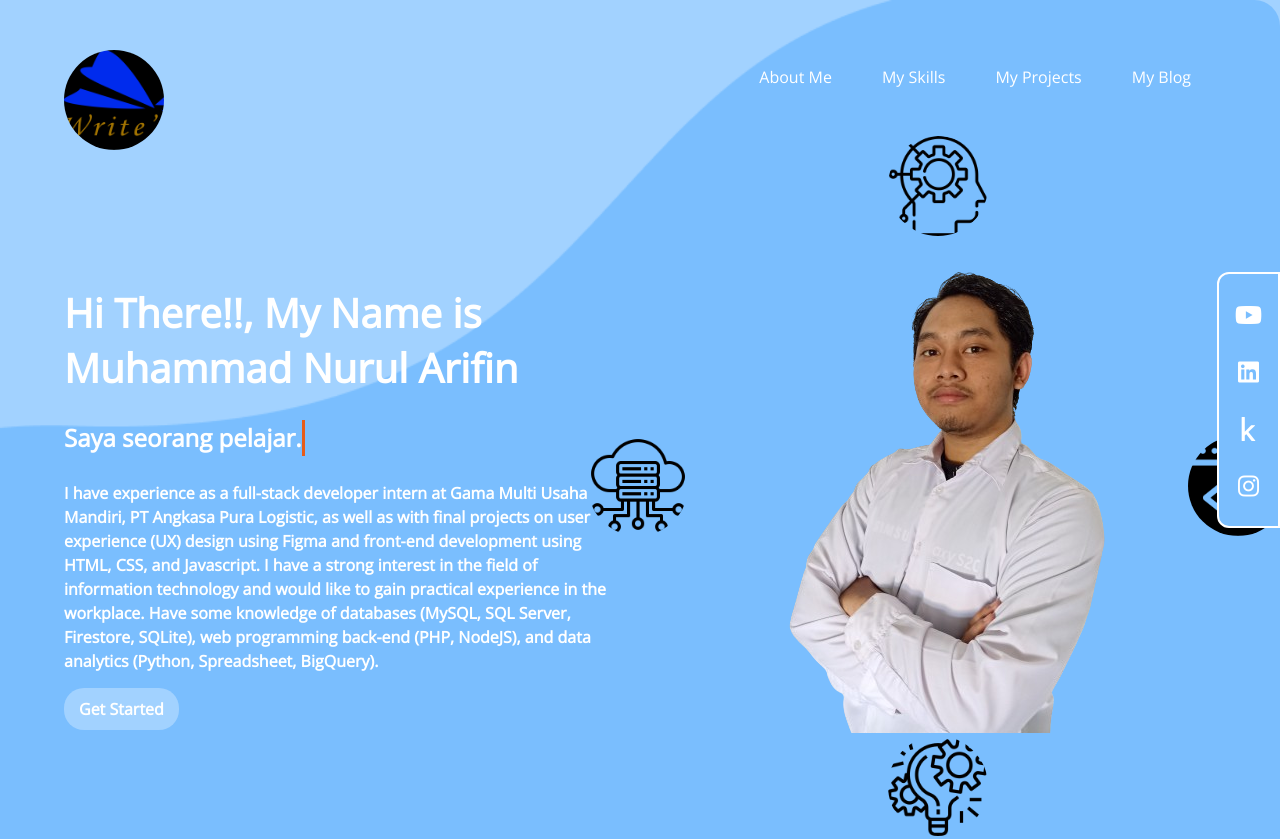
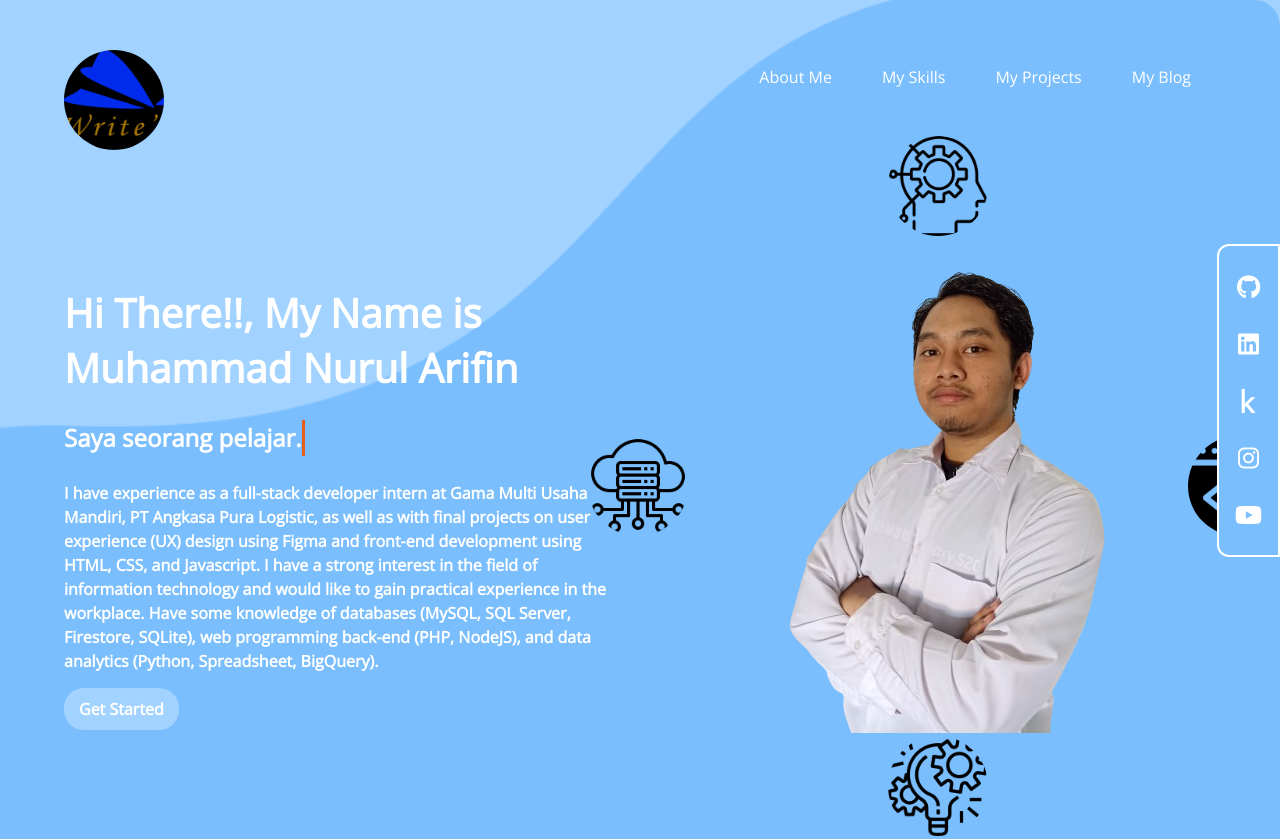
Before and after one commit to Nrulafind/Nrulafind, a plain HTML site: page index.html in a window 1280 px wide. Shown: the top 839 px of the page. Drawn offline with nearby package versions, Linux system fonts and the light colour scheme.

Commit message:
add github on the aside menu

```diff
--- a/index.html
+++ b/index.html
@@ -207,15 +207,17 @@
     <aside>
         <div class="social-media">
             <ul>
-                <li><a href="https://www.youtube.com/@nrula_project3143"><i class="fab fa-youtube"
-                            aria-hidden="true"></i></a></li>
+                <li><a href="https://github.com/Nrulafind"><i class="fab fa-github" aria-hidden="true"></i></a></li>
                 <li><a href="https://www.linkedin.com/in/muhammad-nurul-arifin-668814258/"><i class="fab fa-linkedin"
                             aria-hidden="true"></i></a></li>
                 <li><a href="https://www.kaggle.com/muhammadnurularifin"><i class="fab fa-kaggle"
                             aria-hidden="true"></i></a></li>
                 <li><a href="https://www.instagram.com/afin_aja__/"><i class="fab fa-instagram"
                             aria-hidden="true"></i></a></li>
+                <li><a href="https://www.youtube.com/@nrula_project3143"><i class="fab fa-youtube"
+                            aria-hidden="true"></i></a></li>
             </ul>
+
         </div>
     </aside>
     <footer class="container ">
```
